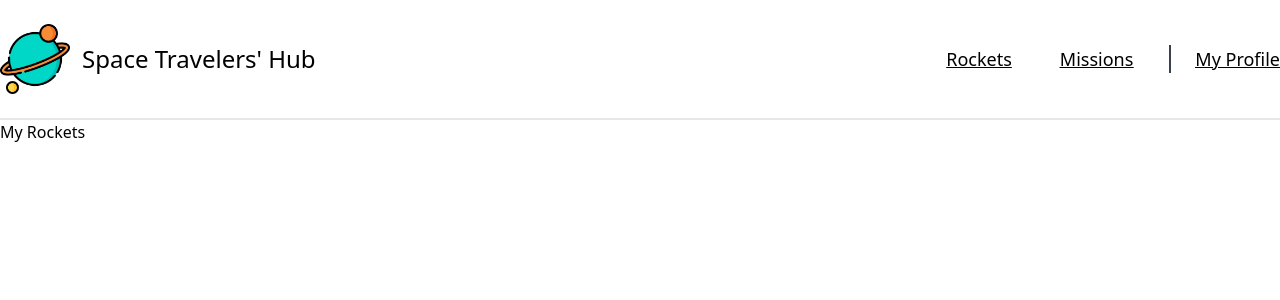
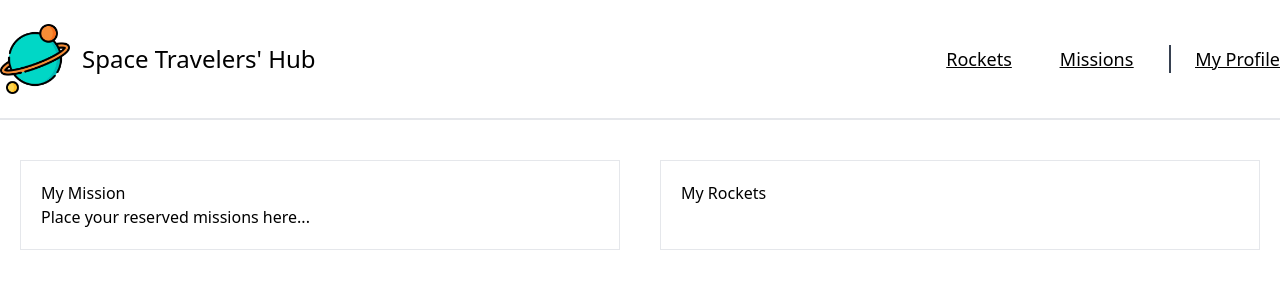
Before and after one commit to AmaduKamara/space-travelers, a React (Create React App) app: page /profile in a window 1280 px wide. Shown: the top 300 px of the page. Built offline with nearby package versions, Linux system fonts and the light colour scheme.

Commit message:
Add sections for My Missions and My Rockets in My profile page

```diff
--- a/src/pages/MyProfile.jsx
+++ b/src/pages/MyProfile.jsx
@@ -6,8 +6,12 @@ function MyProfile() {
   const filteredRockets = rockets.filter((rocket) => rocket.reserved);
 
   return (
-    <div className="container mx-auto">
-      <div>
+    <div className="container mx-auto flex">
+      <div className="w-1/2 border mx-5 mt-10 p-5">
+        <h1>My Mission</h1>
+        <p>Place your reserved missions here...</p>
+      </div>
+      <div className="w-1/2 border mx-5 mt-10 p-5">
         <h1>My Rockets</h1>
         {filteredRockets.map((rocket) => (
           <div key={rocket.id}>{rocket.rocket_name}</div>
```
